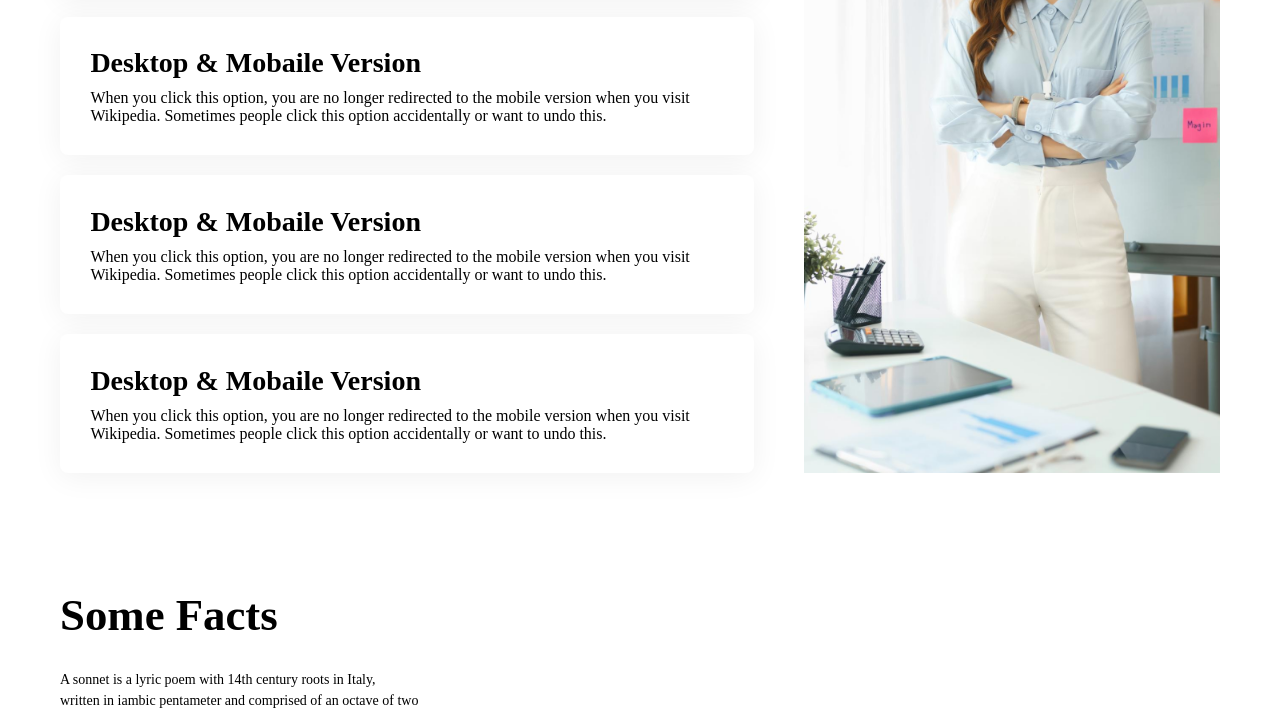
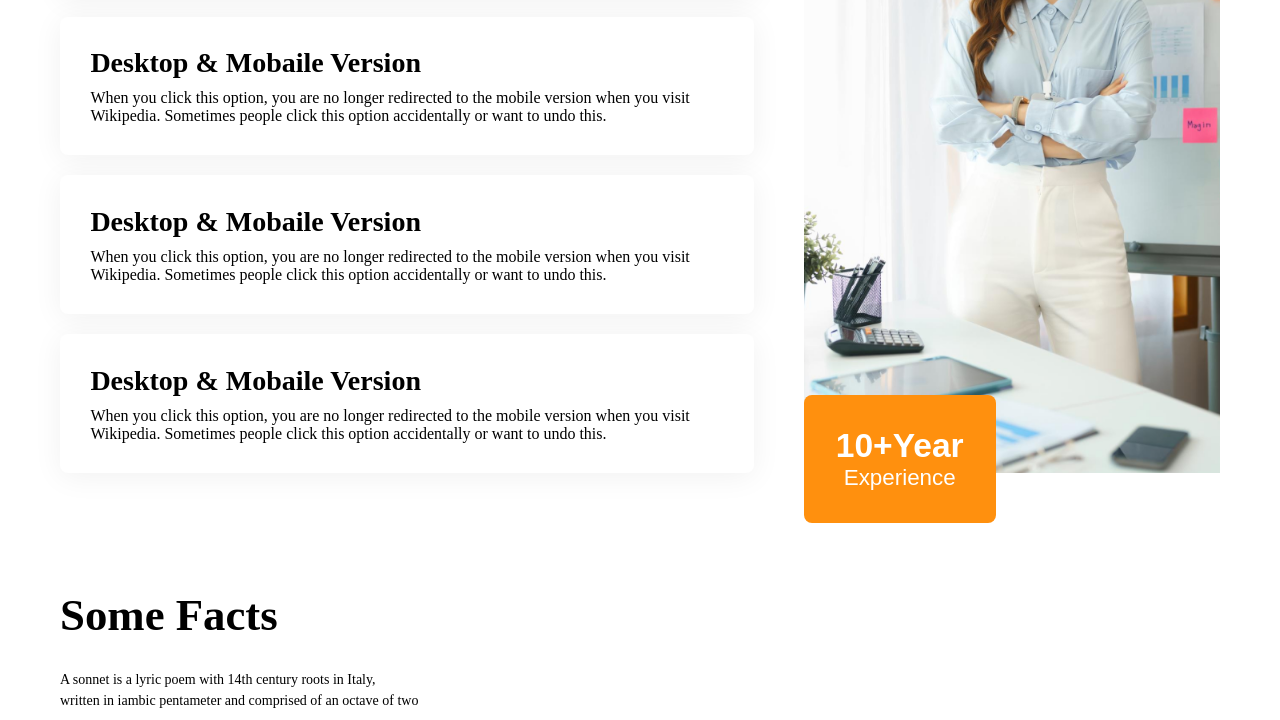
Before and after one commit to Mosarof5228/g3-architect-assignment-2, a plain HTML site: page index.html in a window 1280 px wide. Shown: the part 2213-2933 px from the top of the page. Drawn offline with Linux system fonts and the light colour scheme; files whose address does not match are found by name.

Commit message:
extra-btn-added

```diff
--- a/index.html
+++ b/index.html
@@ -101,10 +101,19 @@
                         people click this option accidentally or want to undo this.</p>
                 </div>
             </div>
-            <div class="love-girl-photo">
+            <div class="love-girl-photo position-container">
                 <img src="./images/architect.png" alt="">
+
+                <div class="extra-button-container">
+                    <button class="btn-secondary">
+                        <h1>10+Year</h1>
+                        <p>Experience</p>
+                    </button>
+                   </div>
             </div>
         </section>
+        <!-- extra button section -->
+
         <!-- some-facts-or-small-cards-section start -->
         <section class="facts-small-card-container container">
             <div class="card-contents">
@@ -142,7 +151,7 @@
         </section>
 
 
-        <!-- perstonal-section-start -->
+        <!-- personal-section-start -->
 
         <section class="container personal-section">
             <h1 class="personal-section-title">This is a Personal Section and it's created By Md.Mosarof  hossen</h1>
--- a/styles/style.css
+++ b/styles/style.css
@@ -142,9 +142,26 @@ ul>li{
     object-fit:cover;
     object-position: top;
     padding-bottom: 20px;
+}
+/* extra button styles */
+.btn-secondary{
+    background-color:#FF900E;
+    border:none;
+    padding:2rem;
+    color:white;
+    font-size: 1.4rem;
+    border-radius: 8px;
 
-
-
+}
+.extra-button-container{
+    display: flex;
+    justify-content: center;
+    position: absolute;
+    bottom:-30px;
+    left:0px;
+}
+.position-container{
+    position: relative;
 }
 
 /* facts or small card section styles */
```
